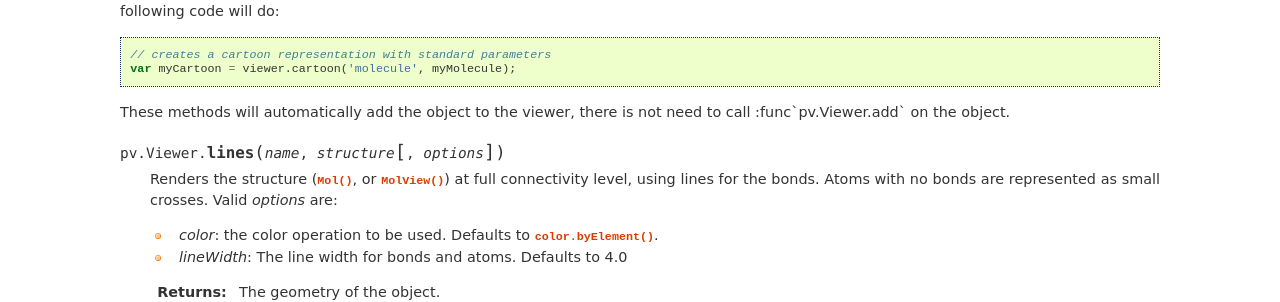
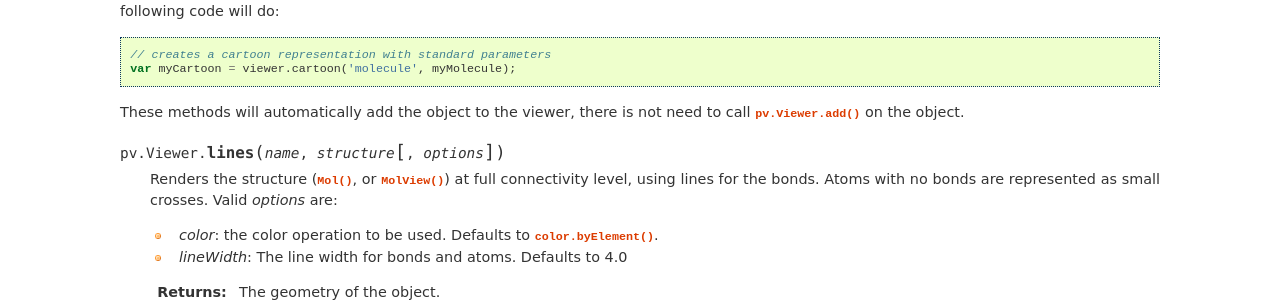
Before and after one commit to biasmv/pv, a Sphinx documentation site: the page built from doc/viewer.rst, in a window 1280 px wide and 900 px high, scrolled down 1046 px. Shown: the part 156-458 px from the top of the window. Built offline with Sphinx 7.4.7, drawn with Linux system fonts in a browser that asks for light colours.

Commit message:
add that colon

```diff
--- a/doc/viewer.rst
+++ b/doc/viewer.rst
@@ -62,7 +62,7 @@ This section describes the high-level API for displaying molecular structures on
   var myCartoon = viewer.cartoon('molecule', myMolecule);
 
 
-These methods will automatically add the object to the viewer, there is not need to call :func`pv.Viewer.add` on the object.
+These methods will automatically add the object to the viewer, there is not need to call :func:`pv.Viewer.add` on the object.
 
 
 .. function:: pv.Viewer.lines(name, structure[, options])
```
